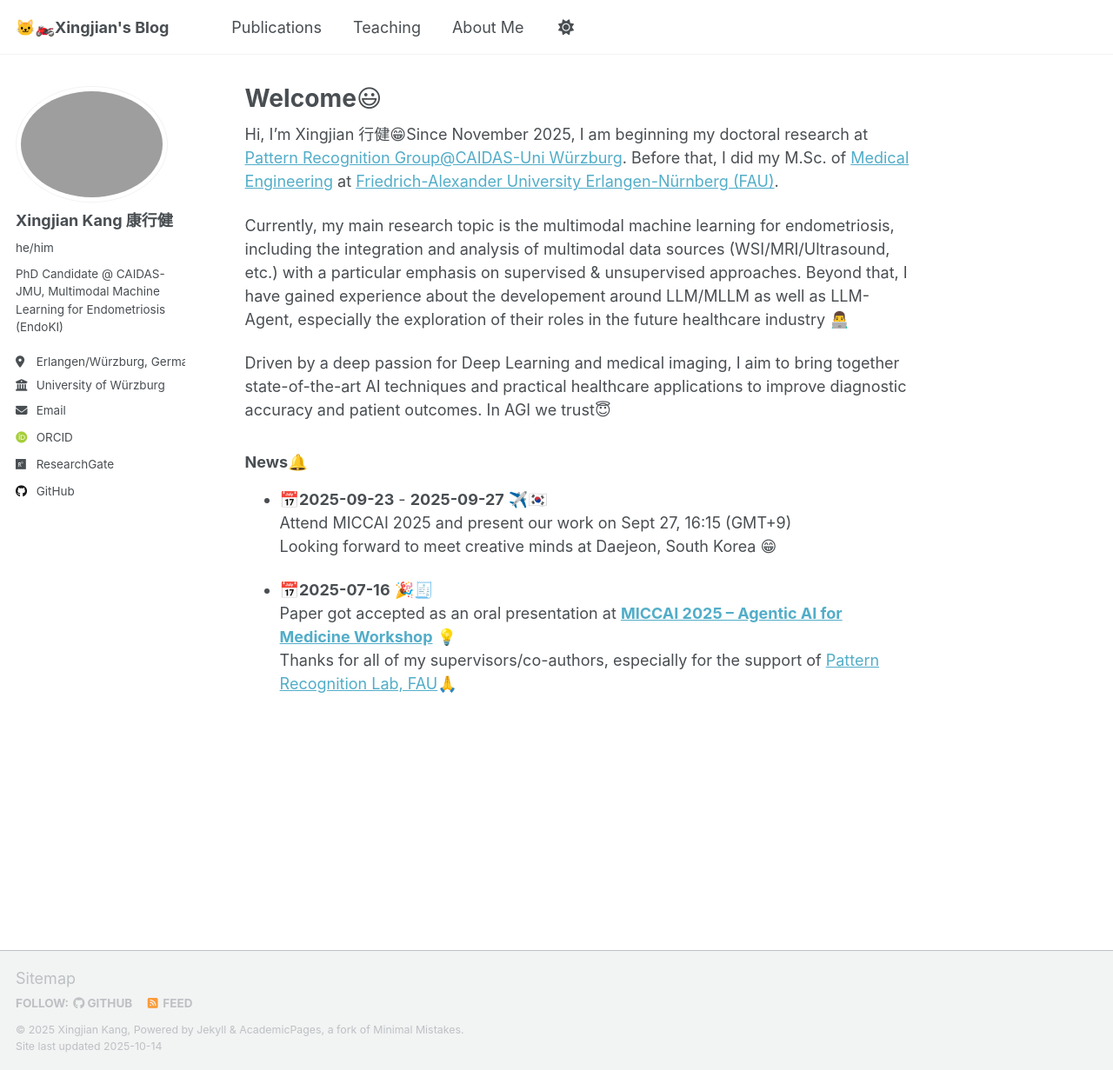
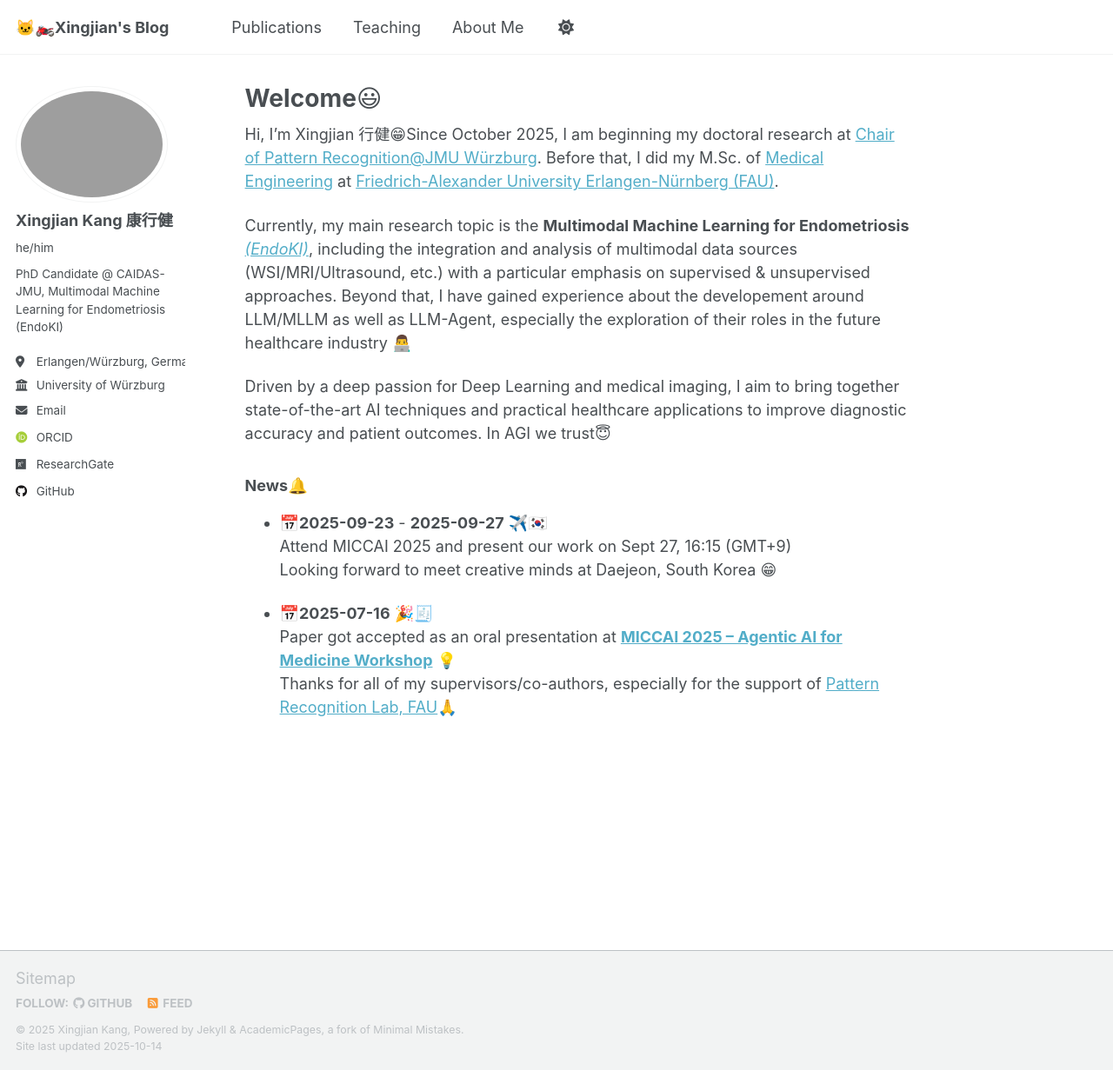
Before and after one commit to TrevorKang/TrevorKang.github.io, a Jekyll site: the page built from _pages/about.md, in a window 1280 px wide and 1231 px high. Shown: the whole window at 87% size. Built offline with Jekyll 4.4.1, drawn with Linux system fonts in a browser that asks for light colours; some web fonts are replaced; a script that is not in the unit is left out.

Commit message:
edit aboutme and replace logo

```diff
--- a/_pages/about.md
+++ b/_pages/about.md
@@ -7,9 +7,9 @@ redirect_from:
   - /about.html
 ---
 
-Hi, I'm Xingjian 行健😁Since November 2025, I am beginning my doctoral research at [Pattern Recognition Group@CAIDAS-Uni Würzburg](https://www.caidas.uni-wuerzburg.de/). Before that, I did my M.Sc. of [Medical Engineering](https://meinstudium.fau.de/studiengang/medizintechnik-msc/) at [Friedrich-Alexander University Erlangen-Nürnberg (FAU)](https://www.fau.de/).
+Hi, I'm Xingjian 行健😁Since October 2025, I am beginning my doctoral research at [Chair of Pattern Recognition@JMU Würzburg](https://www.caidas.uni-wuerzburg.de/pr/). Before that, I did my M.Sc. of [Medical Engineering](https://meinstudium.fau.de/studiengang/medizintechnik-msc/) at [Friedrich-Alexander University Erlangen-Nürnberg (FAU)](https://www.fau.de/).
 
-Currently, my main research topic is the multimodal machine learning for endometriosis, including the integration and analysis of multimodal data sources (WSI/MRI/Ultrasound, etc.) with a particular emphasis on supervised & unsupervised approaches. Beyond that, I have gained experience about the developement around LLM/MLLM as well as LLM-Agent, especially the exploration of their roles in the future healthcare industry 👨‍💻
+Currently, my main research topic is the **Multimodal Machine Learning for Endometriosis** [_(EndoKI)_](https://www.fau.de/2025/07/news/ki-trainierter-ultraschall-gegen-endometriose/), including the integration and analysis of multimodal data sources (WSI/MRI/Ultrasound, etc.) with a particular emphasis on supervised & unsupervised approaches. Beyond that, I have gained experience about the developement around LLM/MLLM as well as LLM-Agent, especially the exploration of their roles in the future healthcare industry 👨‍💻
 
 Driven by a deep passion for Deep Learning and medical imaging, I aim to bring together state-of-the-art AI techniques and practical healthcare applications to improve diagnostic accuracy and patient outcomes. In AGI we trust😇
 
```
Also changed, not shown: images/apple-touch-icon-180x180.png.
